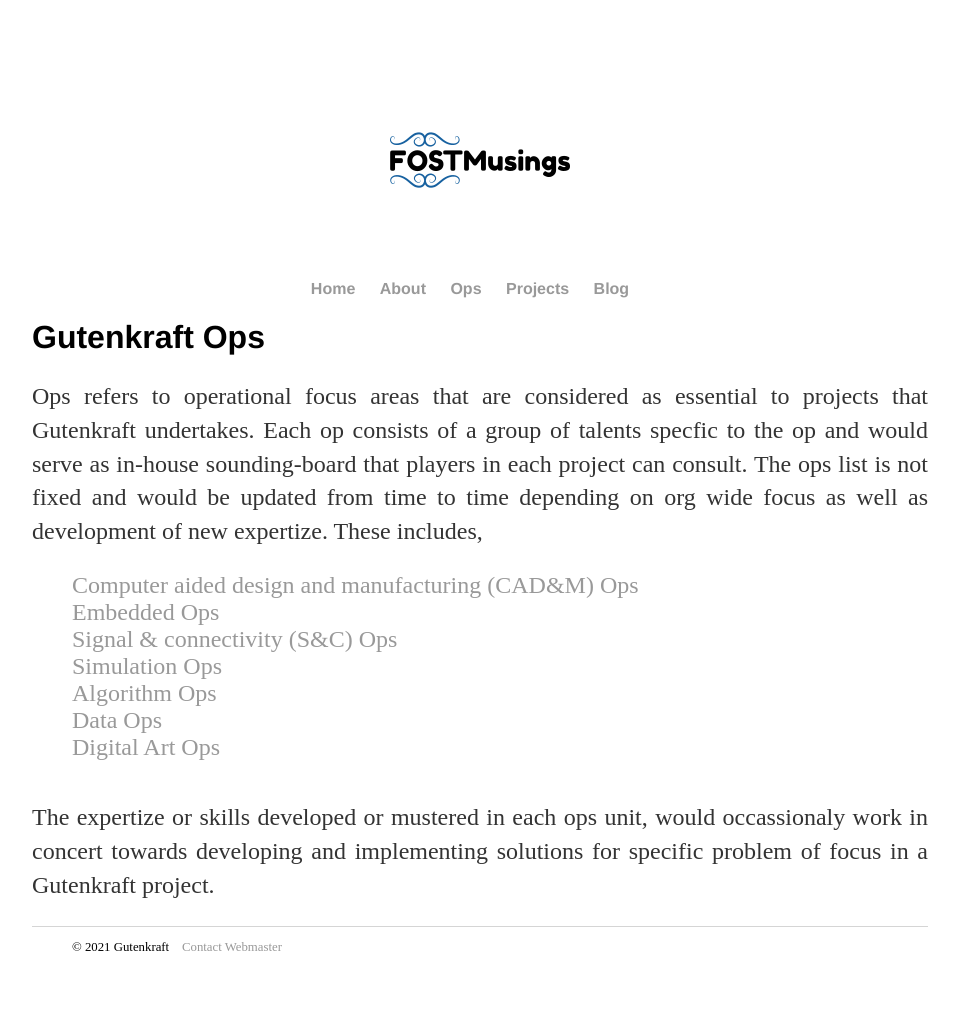
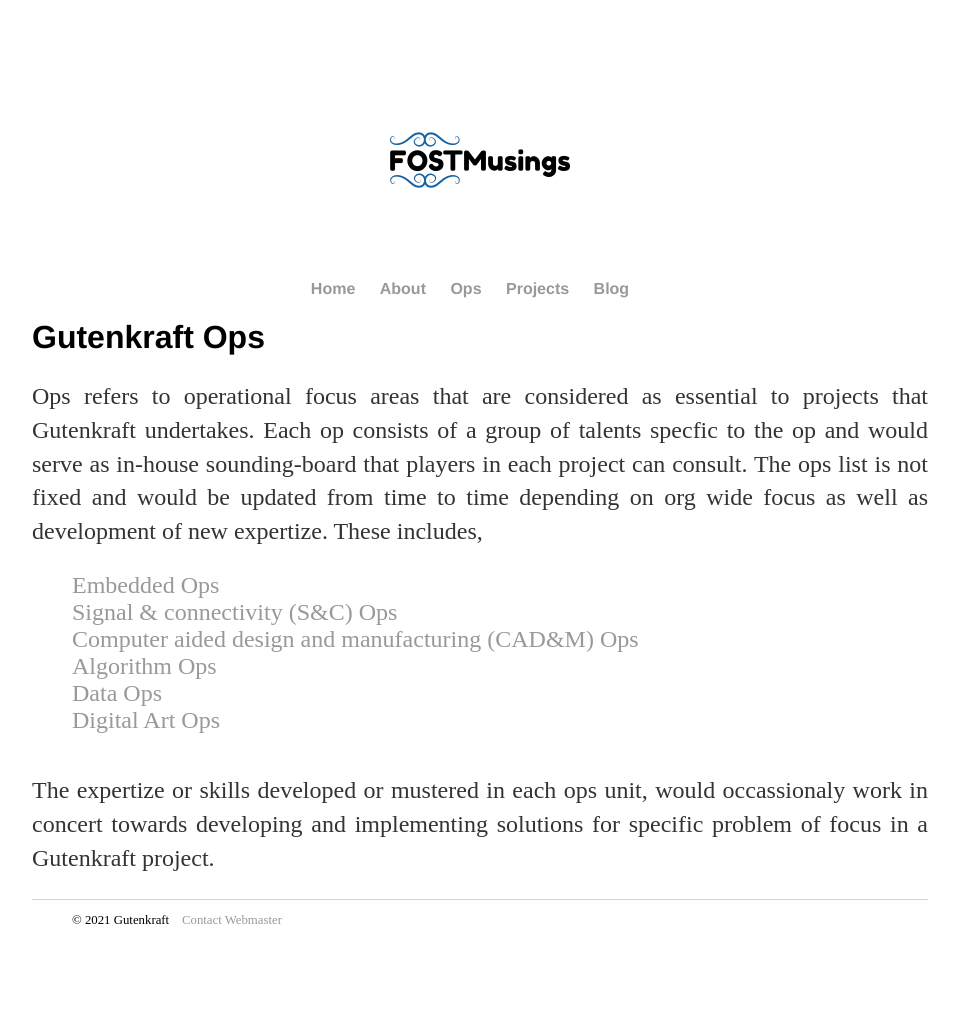
Before and after one commit to oferonmi/datafilik.github.io, a Jekyll site: the page built from ops/index.html, in a window 1280 px wide. Shown: the whole page, without its empty margins (160-1119 px from the left). Built offline with Jekyll 4.4.1, drawn with Linux system fonts in a browser that asks for light colours; after the commit the page ends 988 px from its top, so only the background shows below that.

Commit message:
content update

```diff
--- a/ops/index.html
+++ b/ops/index.html
@@ -10,10 +10,9 @@
     </p>
 
     <ul class="ops">
-        <li><a href="/ops/cadm_op"><span>Computer aided design and manufacturing (CAD&M) Ops</span></a></li>
         <li><a href="/ops/embed_op"><span>Embedded Ops</span></a></li>
         <li><a href="/ops/snc_op"><span>Signal & connectivity (S&C) Ops</span></a></li>
-        <li><a href="/ops/sim_op"><span>Simulation Ops</span></a></li>
+        <li><a href="/ops/cadm_op"><span>Computer aided design and manufacturing (CAD&M) Ops</span></a></li>
         <li><a href="/ops/algo_op"><span>Algorithm Ops</span></a></li>
         <li><a href="/ops/data_op"><span>Data Ops</span></a></li>
         <li><a href="/ops/digart_op"><span>Digital Art Ops</span></a></li>
```
